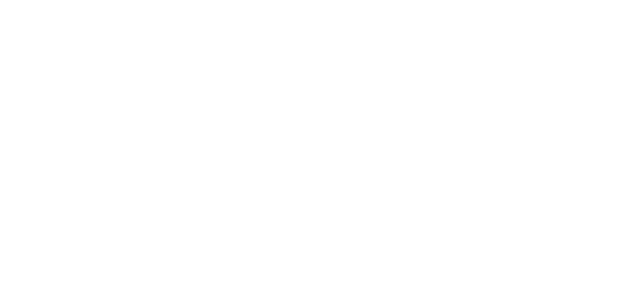
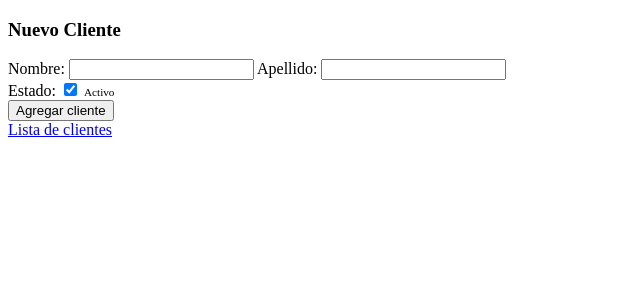
Before and after one commit to robertomiranda94/WebApp-Alkemy, a Django app: page /clientes/nuevo/ in a window 1280 px wide. Before the commit the part shown is empty. Shown: the top 300 px of the page, without its empty margins (0-640 px from the left). Run offline with Django 4.2, Linux system fonts and the light colour scheme.

Commit message:
Update registrar.html

```diff
--- a/servicios/templates/clientes/registrar.html
+++ b/servicios/templates/clientes/registrar.html
@@ -3,11 +3,56 @@
   <head>
     <meta charset="utf-8">
     <meta name="viewport" content="width=device-width, initial-scale=1">
-    <title></title>
+    <title>Nuevo Cliente</title>
   </head>
   <body>
-    <header></header>
-    <main></main>
+    <main class="container p-4">
+      <h3 class="pb-3 d-flex justify-content-center fw-bold text-body-tertiary">Nuevo Cliente</h3>
+
+      <div class="d-flex justify-content-center p-5 bg-warning bg-opacity-75 rounded-5">
+
+          <form method="post"><!-- El metodo post envia informacion a travez de un formulario -->
+              {% csrf_token %} <!-- Token que genera Django -->
+
+              <div class="form-group">
+                <label for="nombre" class="fw-semibold">Nombre:</label>
+                <input type="text" name="nombre" maxlength="20" class="mb-3 form-control">
+
+                <label for="apellido" class="fw-semibold">Apellido:</label>
+                <input type="text" name="apellido" class="mb-3 form-control">
+
+                <div class="p-3">
+                  <label for="estado" class="fw-semibold pe-3">Estado:</label>
+                  <input type="checkbox" class="form-check-input" name="estado" checked class="mb-3 form-control">
+                  <label id="estado_label" style="font-size: .7em;">Activo</label>
+                </div>
+
+                <div class="d-flex justify-content-center pt-5">
+                  <input type="submit" class="btn btn-primary bg-gradient fw-bold" value="Agregar cliente">
+                </div>
+              </div>
+
+            </form>
+      </div>
+
+      <div class="d-flex justify-content-center pt-5">
+        <a class="btn btn-success bg-gradient fw-bold" href="{% url 'listar_clientes' %}">Lista de clientes</a>
+      </div>
+    </main>
     <footer></footer>
+    <script type="text/javascript">
+      const checkbox = document.querySelector('input[name="estado"]');
+      const label = document.querySelector('#estado_label'); //id del label
+
+      checkbox.addEventListener('change', function() {
+        if (checkbox.checked) {
+          label.textContent = 'Activo';
+          checkbox.value = 'True'
+        } else {
+          label.textContent = 'Desactivado';
+          checkbox.value = 'False'
+        }
+      });
+    </script>
   </body>
 </html>
```
